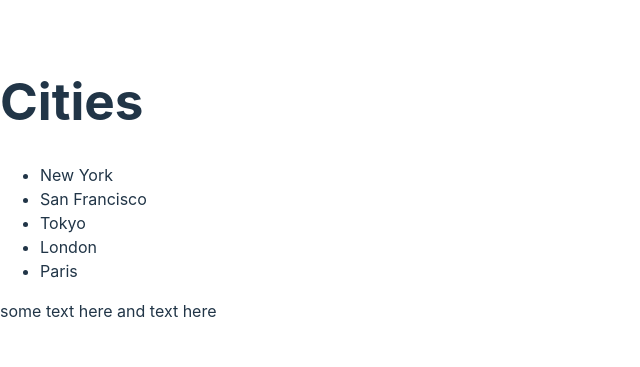
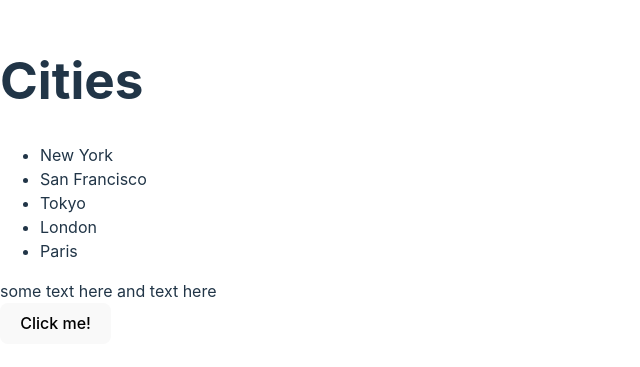
Before and after one commit to kurealnum/react-app, a React (Vite) app: page / in a window 1280 px wide. Shown: the part 219-586 px from the top of the page, without its empty margins (0-640 px from the left). Built offline with nearby package versions, Linux system fonts and the light colour scheme.

Commit message:
made a button component on my own

```diff
--- a/src/App.tsx
+++ b/src/App.tsx
@@ -1,4 +1,5 @@
 import Alert from "./components/Alert";
+import Button from "./components/Button";
 import ListGroup from "./components/ListGroup";
 
 function App() {
@@ -18,6 +19,7 @@ function App() {
           some text here <span>and text here</span>
         </div>
       </Alert>
+      <Button />
     </div>
   );
 }
--- /dev/null
+++ b/src/components/Button.tsx
@@ -0,0 +1,14 @@
+import React, { useState } from "react";
+
+const Button = () => {
+  const [counter, setCounter] = useState(0);
+
+  function myfunc() {
+    setCounter(counter + 1);
+    console.log(counter);
+  }
+
+  return <button onClick={myfunc}>Click me!</button>;
+};
+
+export default Button;
```
